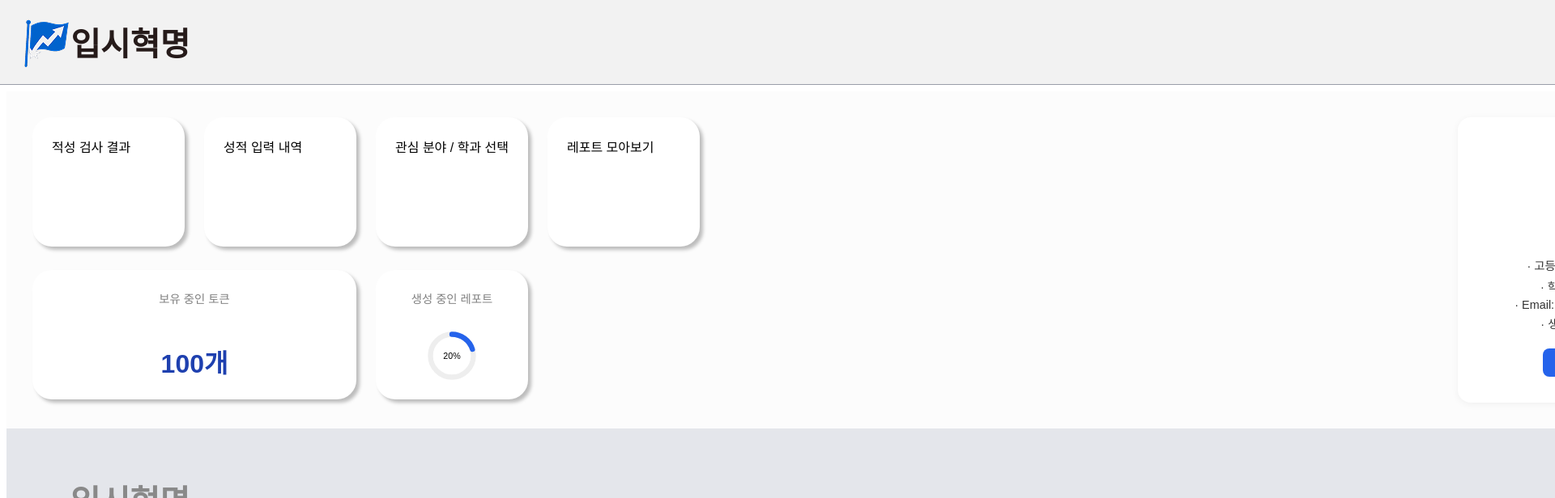
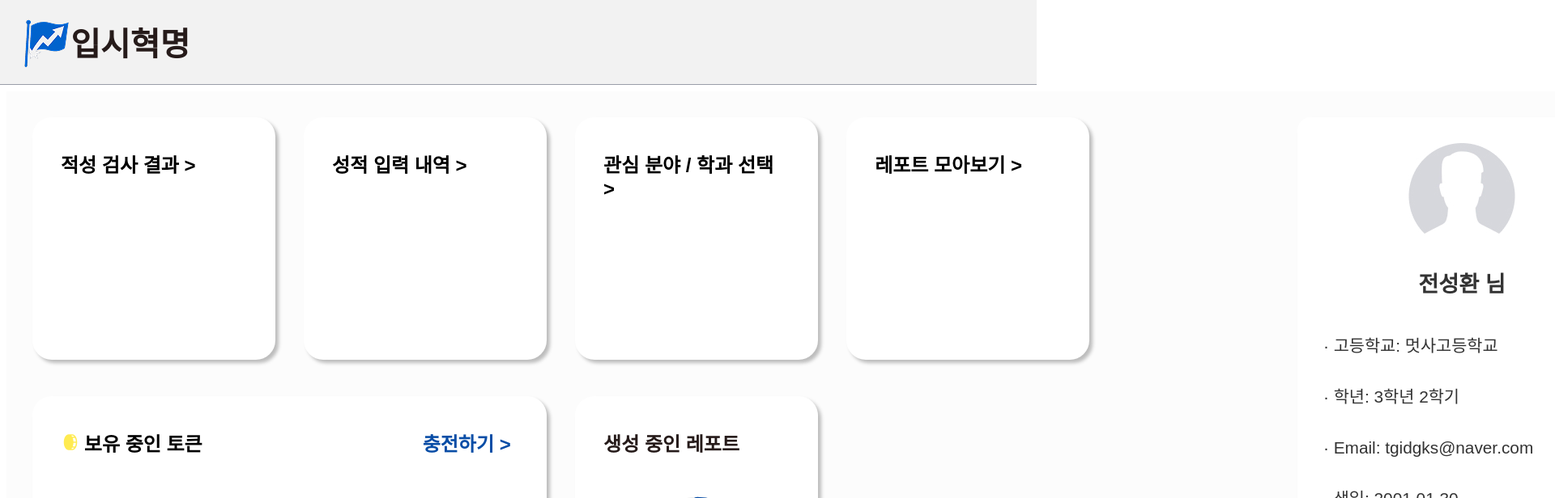
Before and after one commit to gotothesky2/Front-End, a React (Create React App) app in the folder can-fly-react/: page /Mypage in a window 1280 px wide. Shown: the top 616 px of the page at 81% size, 1920 px wide, since content can reach past the window. Built offline with nearby package versions, Linux system fonts and the light colour scheme; a web font is replaced by a local one.

Commit message:
mypage partial completion2

```diff
--- a/can-fly-react/src/pages/Home/Main.js
+++ b/can-fly-react/src/pages/Home/Main.js
@@ -7,12 +7,14 @@ const steps = [
     title: "적성/흥미",
     description: "적성검사",
     action: "적성검사 하기 >",
+    icon: <img src={`${process.env.PUBLIC_URL}/img/main_step1.jpg`} />
   },
   {
     step: "STEP 2",
     title: "내신/모의고사",
     description: "성적 입력",
     action: "성적입력 하기 >",
+    icon: <img src={`${process.env.PUBLIC_URL}/img/main_step2.jpg`} />
   },
   {
     step: "STEP 3",
@@ -44,7 +46,7 @@ const Main = () => {
             <div className="Main-step-title">{step.title}</div>
             <div className="Main-step-description">{step.description}</div>
             <div className="Main-step-action">{step.action}</div>
-            <div className="Main-step-icon"></div>
+            <div className="Main-step-icon">{step.icon}</div>
           </div>
         ))}
       </div>
--- a/can-fly-react/src/pages/Mypage/Mypage.js
+++ b/can-fly-react/src/pages/Mypage/Mypage.js
@@ -6,14 +6,19 @@ const Mypage = () => {
     <div className="mypage-container">
       <div className="mypage-cards">
         {/* 첫 번째 줄 */}
-        <div className="mypage-card">적성 검사 결과</div>
-        <div className="mypage-card">성적 입력 내역</div>
-        <div className="mypage-card">관심 분야 / 학과 선택</div>
-        <div className="mypage-card">레포트 모아보기</div>
+        <div className="mypage-card">적성 검사 결과 &gt;</div>
+          <div className="mypage-card">성적 입력 내역 &gt;</div>
+          <div className="mypage-card">관심 분야 / 학과 선택 &gt;</div>
+          <div className="mypage-card">레포트 모아보기 &gt;</div>
+
 
         {/* 두 번째 줄 */}
         <div className="mypage-card token">
-          <div className="mypage-token-title">보유 중인 토큰</div>
+          <div className="mypage-token">
+            <img src={`${process.env.PUBLIC_URL}/icon/coin.svg`} alt="코인" className="icon" />
+            <div className="mypage-token-title">보유 중인 토큰</div>
+            <div className="mypage-token-recharge">충전하기 &gt;</div>
+          </div>
           <div className="mypage-token-value">100개</div>
         </div>
 
@@ -42,7 +47,7 @@ const Mypage = () => {
 
       {/* 프로필 영역 */}
       <div className="mypage-profile">
-        <div className="mypage-avatar"></div>
+        <div className="mypage-avatar"><img src={`${process.env.PUBLIC_URL}/img/image 6.jpg`} alt="Login Icon" /></div>
         <div className="mypage-name">전성환 님</div>
         <div className="mypage-info">· 고등학교: 멋사고등학교</div>
         <div className="mypage-info">· 학년: 3학년 2학기</div>
--- a/can-fly-react/src/styles/CustomBanner.css
+++ b/can-fly-react/src/styles/CustomBanner.css
@@ -1,5 +1,5 @@
 .banner-container {
-  width: 130rem;
+  width: 100%;
 
   position: relative;
 }
--- a/can-fly-react/src/styles/Header.css
+++ b/can-fly-react/src/styles/Header.css
@@ -1,37 +1,39 @@
 @font-face {
-    font-family:'KakaoBold' ;
-    src: url("../../public/font/KakaoBigSans-Bold.ttf")format("truetype");
-
+  font-family: 'KakaoBold';
+  src: url("../../public/font/KakaoBigSans-Bold.ttf") format("truetype");
 }
 @font-face {
-    font-family:'KakaoExtra' ;
-    src: url("../../public/font/KakaoBigSans-ExtraBold.ttf")format("truetype");
+  font-family: 'KakaoExtra';
+  src: url("../../public/font/KakaoBigSans-ExtraBold.ttf") format("truetype");
 }
 @font-face {
-    font-family:'KakaoRegular' ;
-    src: url("../../public/font/KakaoBigSans-Regular.ttf")format("truetype");
+  font-family: 'KakaoRegular';
+  src: url("../../public/font/KakaoBigSans-Regular.ttf") format("truetype");
 }
 
 header {
   position: fixed;
   top: 0;
   left: 0;
-  width: 130rem; /* 너비를 120rem에서 100%로 변경해 반응형으로 */
+  width: 100%; /* 반응형 적용 */
   height: 6.5625rem;
   box-sizing: border-box;
   display: flex;
   justify-content: space-between;
   align-items: center;
-  padding: 0 1rem; /* 패딩을 더 일반적인 값으로 조정 */
+  padding: 0 1rem;
   font-family: 'KakaoExtra', sans-serif;
-
   background-color: #f2f2f2;
   border-bottom: 1px solid var(--dark-gray, #9A9EA8);
-
+  z-index: 1000;
+  transition: background-color 0.3s ease;
 }
 
+/* 홈일 때: 투명 배경 + 흐림 효과 + 경계선 제거 */
 header[data-page='Home'] {
-  background-color: rgba(242, 242, 242, 0.24); /* 홈페이지 배경 투명도 */
+  background-color: rgba(242, 242, 242, 0.24);
+
+  border-bottom: none;
 }
 
 .header-logo {
@@ -44,33 +46,34 @@ header[data-page='Home'] {
   display: flex;
   align-items: center;
   text-decoration: none;
-  color: #261B1A; /* 기본 텍스트 색상 */
+  color: #261B1A;
 }
 
 header[data-page='Home'] .header-logo a {
-  color: #f2f2f2; /* 홈페이지에서 텍스트 색상 */
+  color: #f2f2f2;
 }
 
 .logo-image {
   width: 4rem;
   height: 4.375rem;
-  margin-right: 2.37px; /* 텍스트와의 간격 */
-  margin-left: 4.88px;
-  margin-bottom: 1.06px;
-  margin-top: 1.13px;
+  margin: 1.13px 2.37px 1.06px 4.88px;
 }
 
 .header-logo span {
   font-size: 2.5rem;
   font-weight: 800;
   font-family: 'KakaoExtra', sans-serif;
-  color: #261B1A; /* 텍스트 색상 */
+  color: #261B1A;
 }
 
 header[data-page='Home'] .header-logo span {
-  color: #f2f2f2; /* 홈페이지에서 텍스트 색상 */
+  color: #f2f2f2;
 }
-/* header.css 내부 가장 아래쪽에 추가 */
+
+/* Home 페이지가 아닐 경우에만 패딩 적용 */
+body[data-page='Home'] {
+  padding-top: 0;
+}
 
 body:not([data-page='Home']) {
   padding-top: 6.5625rem;
--- a/can-fly-react/src/styles/Mypage.css
+++ b/can-fly-react/src/styles/Mypage.css
@@ -1,71 +1,87 @@
+/* 공통 container */
 .mypage-container {
-background: rgba(242, 242, 242, 0.24);
+  background: rgba(242, 242, 242, 0.24);
   display: flex;
   justify-content: space-between;
   gap: 2rem;
   padding: 2rem;
   font-family: "Noto Sans KR", sans-serif;
-  width: 130rem;
+  width: 126rem;
+  font-size: 1.5rem;
 }
 
+/* 카드 정렬 */
 .mypage-cards {
   display: grid;
   grid-template-columns: repeat(4, 1fr);
-  gap: 1.5rem;
-
+  gap: 2.19rem;
 }
 
+/* 공통 카드 스타일 */
 .mypage-card {
-  background: white;
-  border-radius: 1rem;
-  padding: 1.5rem;
-  height: 7rem;
   display: flex;
   flex-direction: column;
   justify-content: space-between;
-  box-shadow: 0 2px 10px rgba(0, 0, 0, 0.05);
-  font-size: 1rem;
-  font-weight: 500;
+  width: 18.75rem;
+  height: 18.75rem;
+  padding: 2.5rem 2.19rem;
+  background: #FFF;
   border-radius: 1.5rem;
-background: #FFF;
-box-shadow: 4px 4px 4px 0px rgba(0, 0, 0, 0.25);
-
+  box-shadow: 4px 4px 4px rgba(0, 0, 0, 0.25);
+  box-sizing: border-box;
+  font-weight: 800;
 }
 
 /* 토큰 카드 */
 .mypage-card.token {
   grid-column: span 2;
-  height: 7rem;
-  align-items: center;
-  text-align: center;
+  width: 39.6875rem;
+  height: 18.75rem;
+
+  flex-shrink: 0;
 }
 
 .mypage-token-title {
-  font-size: 0.9rem;
-  color: gray;
+  color: 261B1A;
+  margin-left: 0.3rem;
 }
 
 .mypage-token-value {
-  font-size: 2rem;
+  font-size: 6.25rem;
   color: #1e40af;
   font-weight: bold;
+  margin-left: 9rem;
+
+}
+.mypage-token {
+  display: flex;
+  align-items: center;
+  gap: 0rem; /* 아이콘과 텍스트 사이 간격 */
+}
+
+.mypage-token .icon {
+  width: 1.5rem;
+  height: 1.5rem;
+}
+.mypage-token-recharge{
+  margin-left: 17rem;
+  color: #084DA6;
 }
 
 /* 레포트 카드 */
 .mypage-card.report {
-  align-items: center;
-  text-align: center;
+
+
 }
 
 .mypage-report-title {
-  margin-bottom: 0.5rem;
-  font-size: 0.9rem;
-  color: gray;
+  color: #261B1A;
 }
 
 .mypage-report-circle {
-  width: 60px;
-  height: 60px;
+  width: 8.5rem;
+  height: 8.5rem;
+  margin-left: 3rem;
 }
 
 .circle-bg {
@@ -76,7 +92,7 @@ box-shadow: 4px 4px 4px 0px rgba(0, 0, 0, 0.25);
 
 .circle {
   fill: none;
-  stroke: #2563eb;
+  stroke: #084DA6;
   stroke-width: 3.8;
   stroke-linecap: round;
   transition: stroke-dasharray 0.3s;
@@ -87,9 +103,14 @@ box-shadow: 4px 4px 4px 0px rgba(0, 0, 0, 0.25);
   fill: #000;
 }
 
-/* 프로필 카드 */
+/* ====================== */
+/* 프로필 카드 스타일 조정 */
+/* ====================== */
+
 .mypage-profile {
-  width: 16rem;
+  margin-right: 3rem;
+  width: 25.375rem;
+  height: 40.875rem;
   background: white;
   border-radius: 1rem;
   padding: 2rem;
@@ -97,34 +118,41 @@ box-shadow: 4px 4px 4px 0px rgba(0, 0, 0, 0.25);
   display: flex;
   flex-direction: column;
   align-items: center;
+  box-sizing: border-box;
+  box-shadow: 4px 4px 4px rgba(0, 0, 0, 0.25);
 }
 
-.mypage-avatar {
-  width: 80px;
-  height: 80px;
-  background-color: #ddd;
-  border-radius: 50%;
-  margin-bottom: 1rem;
-}
+
 
 .mypage-name {
+  font-size: 1.7rem;
   font-weight: bold;
-  font-size: 1.2rem;
-  margin-bottom: 1rem;
+  margin: 1rem 0 1.5rem;
+  color: #333;
 }
 
 .mypage-info {
-  font-size: 0.9rem;
-  margin-bottom: 0.3rem;
+  font-size: 1.3rem;
   color: #333;
+  margin-bottom: 0.6rem;
+  text-align: left;
+  width: 100%;
+  line-height: 1.8;
+  margin-top: 1rem;
+}
+
+.mypage-info strong {
+  font-weight: bold;
 }
 
 .mypage-edit-btn {
-  margin-top: 1rem;
-  padding: 0.5rem 1rem;
+  margin-top: auto;
+  padding: 0.6rem 1.2rem;
   border: none;
-  background-color: #2563eb;
+  background-color: #084DA6;
   color: white;
   border-radius: 0.5rem;
+  font-size: 1rem;
   cursor: pointer;
+  align-self: center;
 }
```
Also changed, not shown: can-fly-react/public/img/main_step1.jpg (added).
